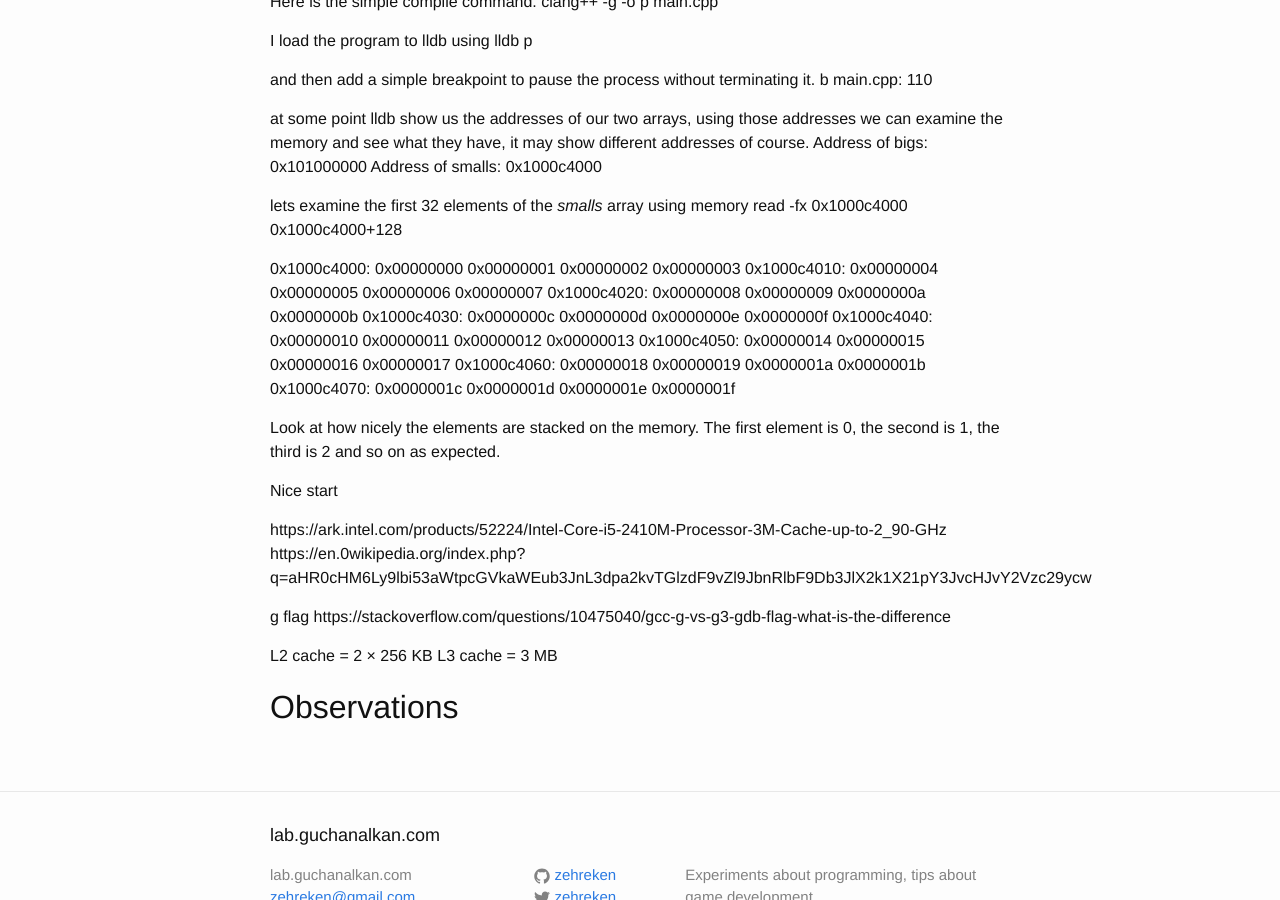
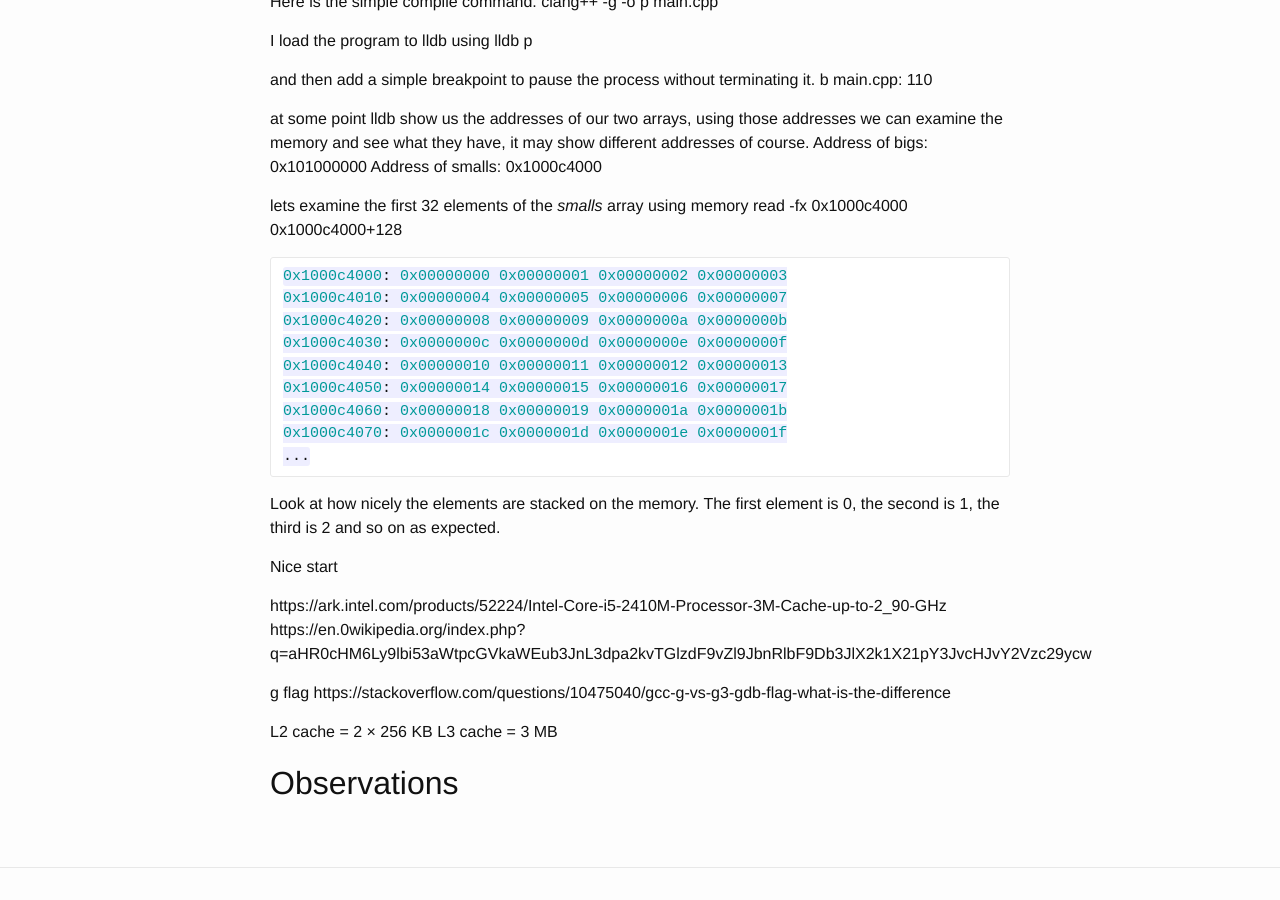
Before and after one commit to zehreken/zehreken.github.io, a Jekyll site: the page built from _posts/2017-06-08-cache-miss-and-data-locality.markdown, in a window 1280 px wide and 900 px high, scrolled down 1805 px. Built offline with Jekyll 4.4.1, drawn with Linux system fonts in a browser that asks for light colours.

Commit message:
Update post

````diff
--- a/_posts/2017-06-08-cache-miss-and-data-locality.markdown
+++ b/_posts/2017-06-08-cache-miss-and-data-locality.markdown
@@ -39,7 +39,7 @@ class Small
 {% endhighlight %}
 
 Here, we loop through the arrays
-{% highlight ruby %}
+```javascript
 void loop()
 {
 	const int SIZE = 50000;
@@ -56,7 +56,7 @@ void loop()
 		smalls[i].setActor(i);
 	}
 }
-{% endhighlight %}
+```
 
 On average the second loop completes ~360 times faster than the first loop. The process is the same, which is setting an int field of an object. Why is that? Because the _clutter_ in the Big object causes the cpu to miss the cached data. Because the L1 and L2 caches are full of unnecessary data.
 
@@ -77,7 +77,7 @@ Address of smalls: 0x1000c4000
 
 lets examine the first 32 elements of the _smalls_ array using
 memory read -fx 0x1000c4000 0x1000c4000+128
-
+```javascript
 0x1000c4000: 0x00000000 0x00000001 0x00000002 0x00000003
 0x1000c4010: 0x00000004 0x00000005 0x00000006 0x00000007
 0x1000c4020: 0x00000008 0x00000009 0x0000000a 0x0000000b
@@ -86,6 +86,8 @@ memory read -fx 0x1000c4000 0x1000c4000+128
 0x1000c4050: 0x00000014 0x00000015 0x00000016 0x00000017
 0x1000c4060: 0x00000018 0x00000019 0x0000001a 0x0000001b
 0x1000c4070: 0x0000001c 0x0000001d 0x0000001e 0x0000001f
+...
+```
 
 Look at how nicely the elements are stacked on the memory. The first element is 0, the second is 1, the third is 2 and so on as expected.
 
````
